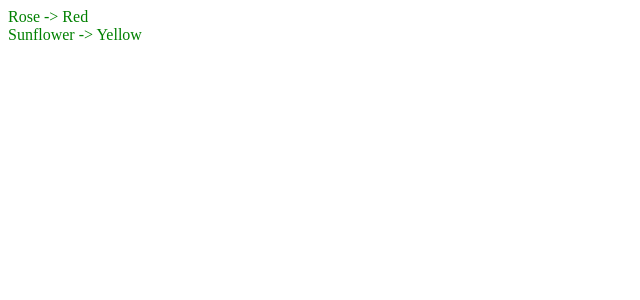
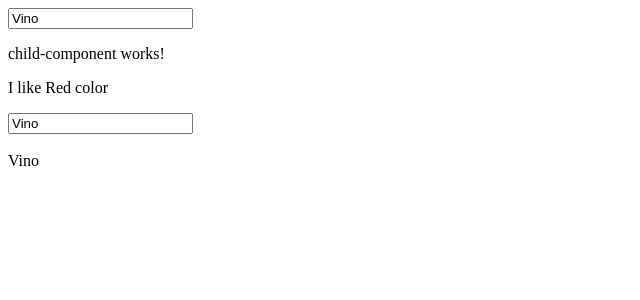
Before and after one commit to VinoVaishnavi/Angular, an Angular app: page / in a window 1280 px wide. Shown: the top 300 px of the page, without its empty margins (0-640 px from the left). Built offline with nearby package versions, Linux system fonts and the light colour scheme.

Commit message:
Input Output Decorator

```diff
--- a/src/app/app.component.html
+++ b/src/app/app.component.html
@@ -1,3 +1,3 @@
-<div *ngFor="let i of flower">
-  {{i.name}} -> {{i.color}}
-</div>
+<input type="text" [(ngModel)]="myName">
+ <!-- <input type="text" name="name" id="name"> -->
+<app-child-component [color]="myColor" [name]="myName"></app-child-component>
--- a/src/app/app.component.ts
+++ b/src/app/app.component.ts
@@ -7,8 +7,6 @@ import { Component } from '@angular/core';
 })
 export class AppComponent {
   title = 'github';
-  flower:any = [
-    {name: 'Rose', color:'Red'},
-    {name: 'Sunflower', color:'Yellow'},
-  ]
+  myColor:string = 'Red'
+  myName:string = 'Vino'
 }
--- a/src/app/app.module.ts
+++ b/src/app/app.module.ts
@@ -3,14 +3,17 @@ import { BrowserModule } from '@angular/platform-browser';
 
 import { AppRoutingModule } from './app-routing.module';
 import { AppComponent } from './app.component';
+import { ChildComponentComponent } from './child-component/child-component.component';
+import { FormsModule } from '@angular/forms';
 
 @NgModule({
   declarations: [
-    AppComponent
+    AppComponent,
+    ChildComponentComponent
   ],
   imports: [
     BrowserModule,
-    AppRoutingModule
+    AppRoutingModule,FormsModule
   ],
   providers: [],
   bootstrap: [AppComponent]
--- /dev/null
+++ b/src/app/child-component/child-component.component.html
@@ -0,0 +1,6 @@
+<p>child-component works!</p>
+<p>I like {{color}} color</p>
+<!-- <input type="text" name="content" id="content" ><br><br> -->
+<input type="text" [(ngModel)]="name"><br><br>
+
+{{name}}
```
Also changed, not shown: src/app/child-component/child-component.component.ts (added, +11 -0 lines), src/app/child-component/child-component.component.css (added), 1 other file (tests, documents, lock files or other folders).
